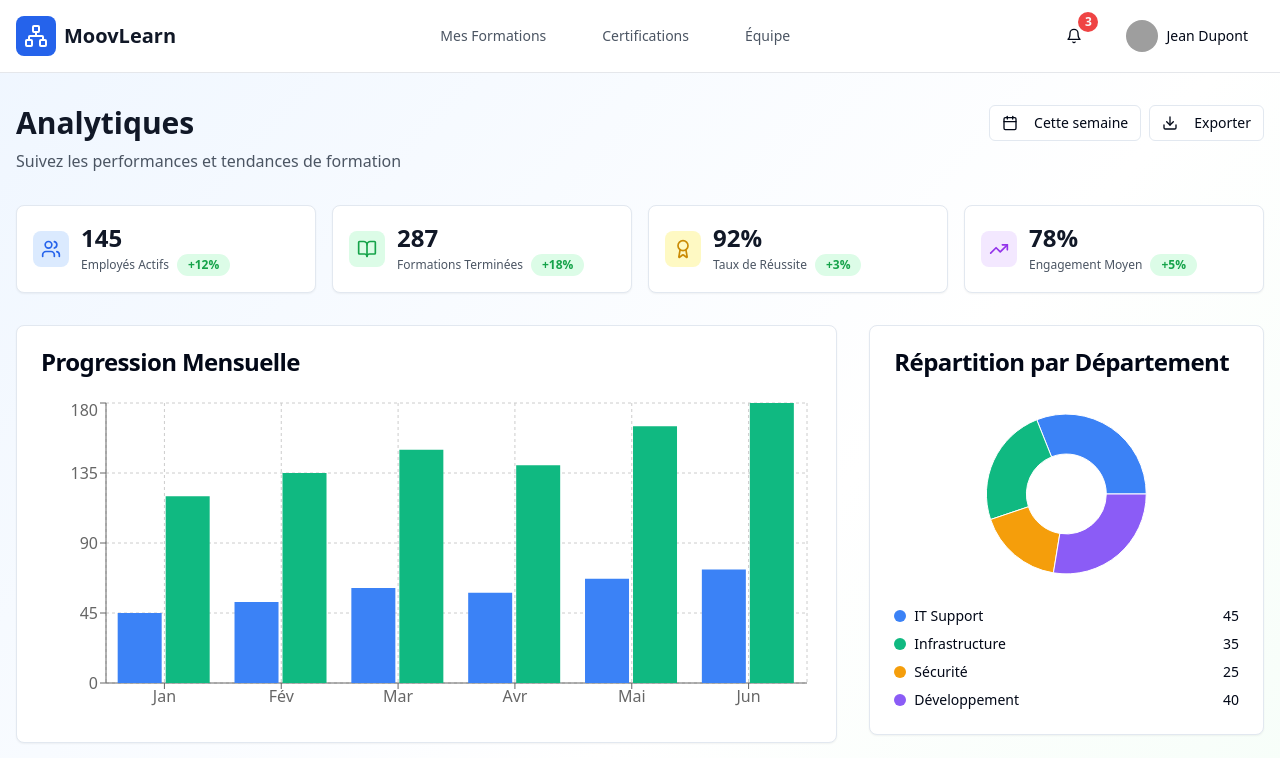
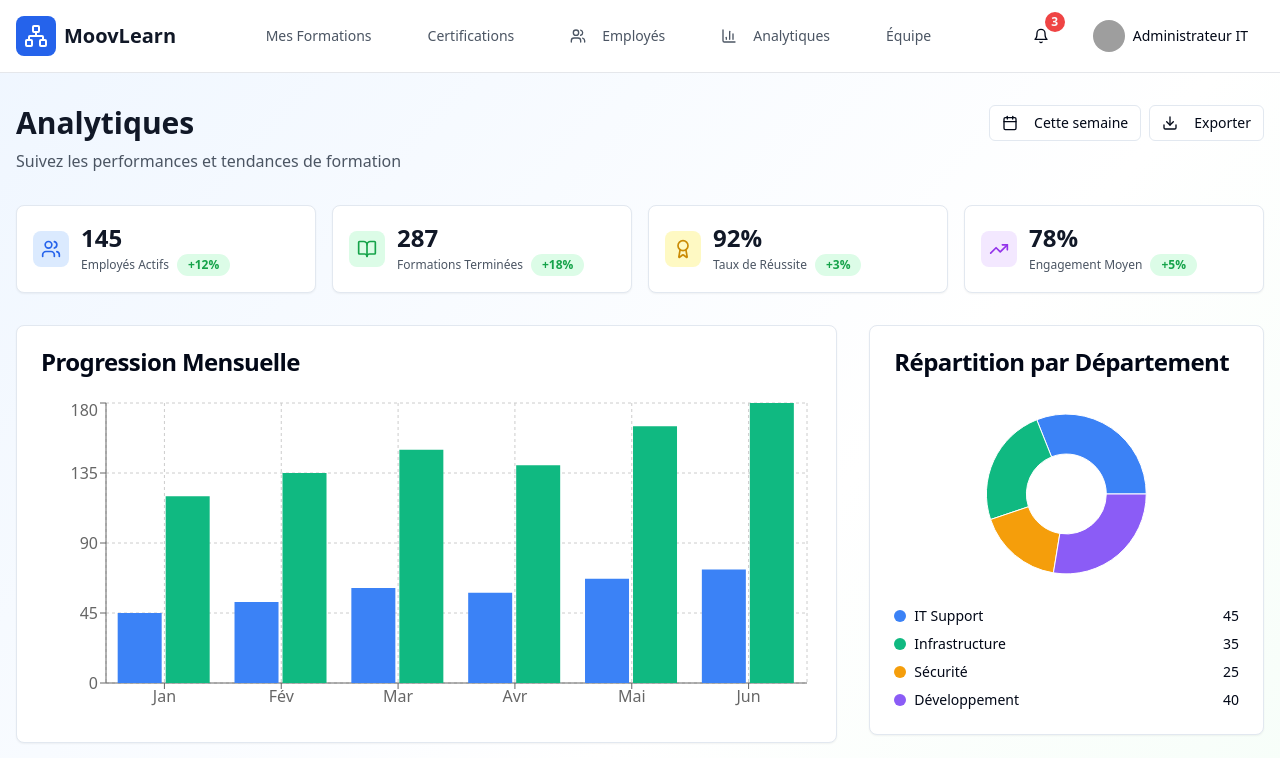
Before and after one commit to Mr-Lionnn/moov-learn, a React (Vite) app: page /analytics in a window 1280 px wide. Shown: the top 758 px of the page. Built offline with nearby package versions, Linux system fonts and the light colour scheme; grey boxes are pictures that could not be loaded.

Commit message:
Fix header navigation issue
Fixed disappearing "Employés" and "Analytiques" sections in the header. The issue was likely caused by incorrect routing or conditional rendering.

```diff
--- a/src/pages/Analytics.tsx
+++ b/src/pages/Analytics.tsx
@@ -72,7 +72,7 @@ const Analytics = () => {
 
   return (
     <div className="min-h-screen bg-gradient-to-br from-blue-50 via-white to-green-50">
-      <Header />
+      <Header userRole="admin" />
 
       <main className="container mx-auto px-4 py-8">
         <div className="mb-8">
--- a/src/pages/Employees.tsx
+++ b/src/pages/Employees.tsx
@@ -115,7 +115,7 @@ const Employees = () => {
 
   return (
     <div className="min-h-screen bg-gradient-to-br from-blue-50 via-white to-green-50">
-      <Header />
+      <Header userRole="admin" />
 
       <main className="container mx-auto px-4 py-8">
         <div className="mb-8">
```
